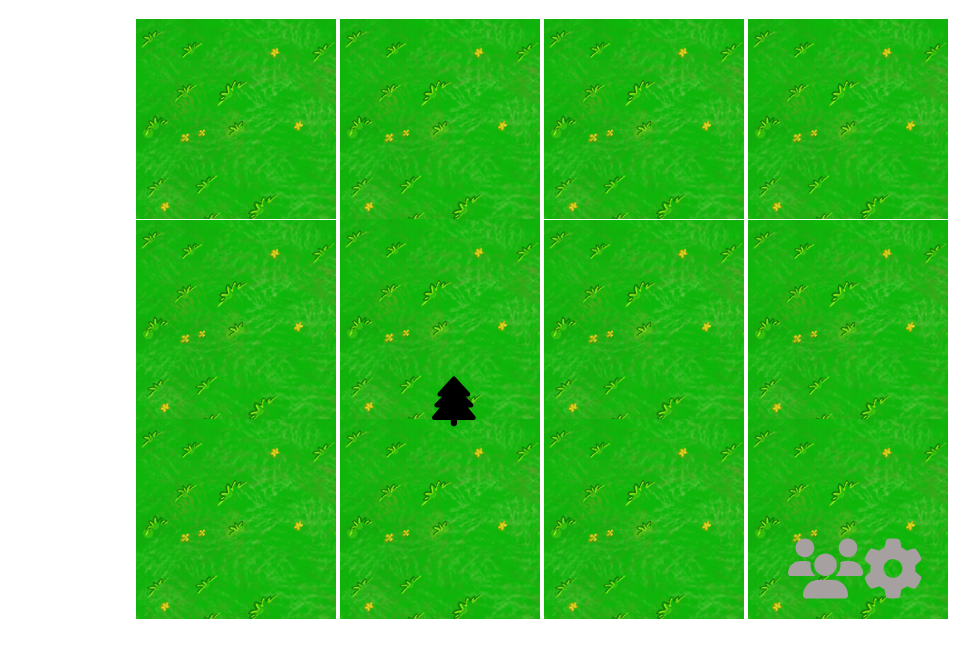
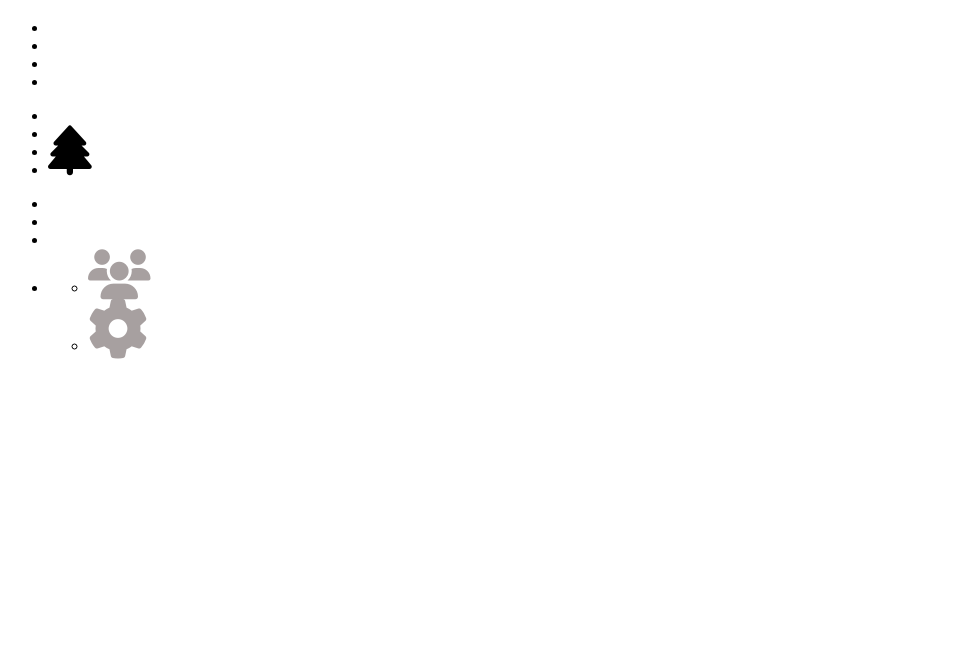
Before and after one commit to megancon/productivepeach, a plain HTML site: page index.html in a window 1280 px wide. Shown: the part 61-718 px from the top of the page, without its empty margins (0-979 px from the left). Drawn offline with Linux system fonts and the light colour scheme.

Commit message:
Garrett css

```diff
--- a/css/style.css
+++ b/css/style.css
@@ -3,54 +3,21 @@
 	font: sans-serif;
 	text-align: center;
 }
-
-.garden-body{
-	align-content: center;
-	position: absolute;
-	margin-left: 10%;
-	margin-right:10%;
-}
-.row{
-	display:block;
-	height: 200px;
-	padding:0;
-	margin:0;
-}
-.grass{
-	position:relative;
-	padding:0;
-	margin:0;
-	background: url("../images/grass.png");
-	display: inline-block;
-	height: 100%;
-	width: 200px;
+#test_countdown{
+	font-size: 40px;
 }
 #test_tree{
-	position: relative;
-	z-index:100;
+	position: absolute;
+	z-index: 100;
 	font-size: 50px;
-	margin-left:46%;
-	margin-top: 78.5%;*/
 }
-.ops{
-	/*margin-top: 20%;*/
-	position:absolute;
-	text-align: right;
-	display: inline-block;
-	padding: 0px;
-}
-
-
 #settings{
-	position:relative;
-	font-size:60px;
-	color: #a7a0a0;
-	padding-left: 75px;
-	padding-top:120px;
-}
-#friends{
 	position: relative;
 	font-size:60px;
 	color: #a7a0a0;
-	padding-top: 120px;
 }
+#friends{
+	align-content: right;
+	font-size:50px;
+	color: #a7a0a0;
+}
```
Also changed, not shown: productivepeach.html (added, +31 -0 lines), productivepeach.js (added, +40 -0 lines), images/tree.png (added).
